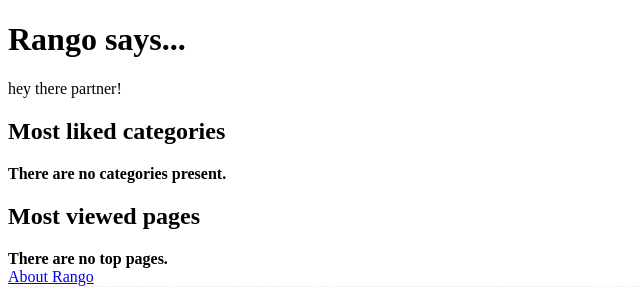
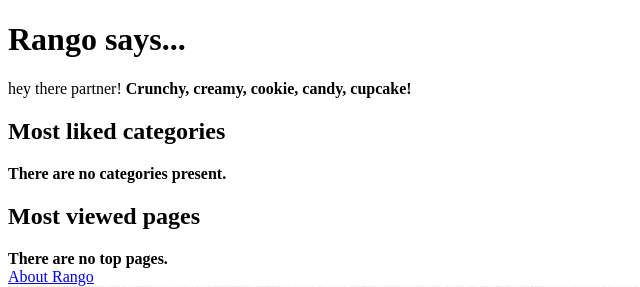
Before and after one commit to allumen/tango_with_django_project, a Django app: page /rango/ in a window 1280 px wide. Shown: the top 287 px of the page, without its empty margins (0-640 px from the left). Run offline with Django 3.2, Linux system fonts and the light colour scheme; data that the repository does not hold is empty.

Commit message:
modify rango templates

```diff
--- a/rango/views.py
+++ b/rango/views.py
@@ -6,7 +6,7 @@ from rango.models import Category, Page
 def index(request):
     category_list = Category.objects.order_by('-likes')[:5]
     pages = Page.objects.order_by('-views')[:5]
-    context_dict = {'categories': category_list, 'top_pages': pages}
+    context_dict = {'categories': category_list, 'top_pages': pages, 'boldmessage': 'Crunchy, creamy, cookie, candy, cupcake!'}
 
     return render(request, 'rango/index.html', context=context_dict)
 
@@ -25,7 +25,7 @@ def show_category(request, category_name_slug):
         context_dict['pages'] = pages
         context_dict['category'] = category
     except Category.DoesNotExist:
+        context_dict['category'] = None
         context_dict['pages'] = None
-        context_dict['category'] = None
 
     return render(request, 'rango/category.html', context_dict)
--- a/templates/rango/index.html
+++ b/templates/rango/index.html
@@ -10,6 +10,7 @@
         <h1>Rango says...</h1>
         <div>
             hey there partner!
+            <b>{{ boldmessage }}</b>
         </div>
         <h2>Most liked categories</h2>
         <div>
```
